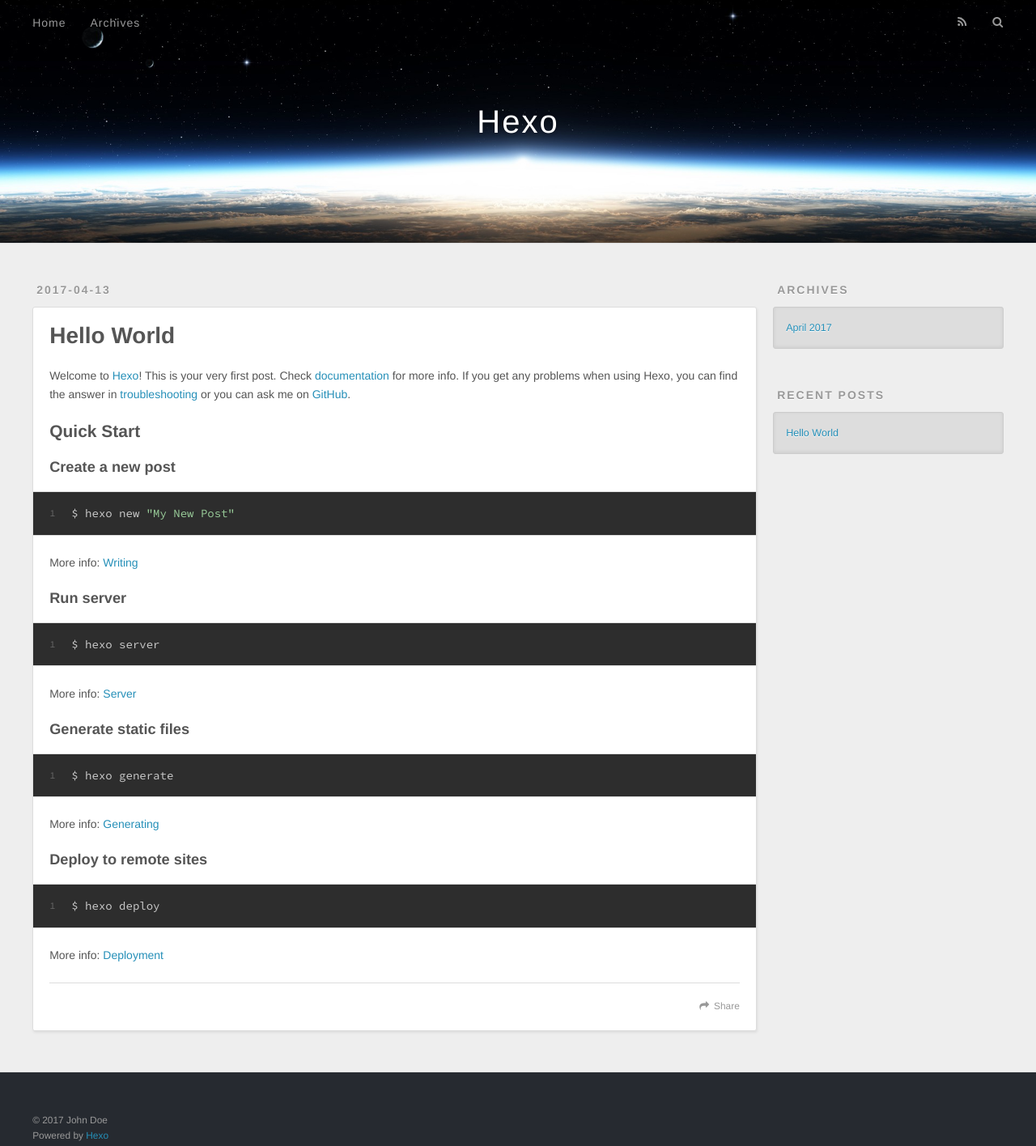
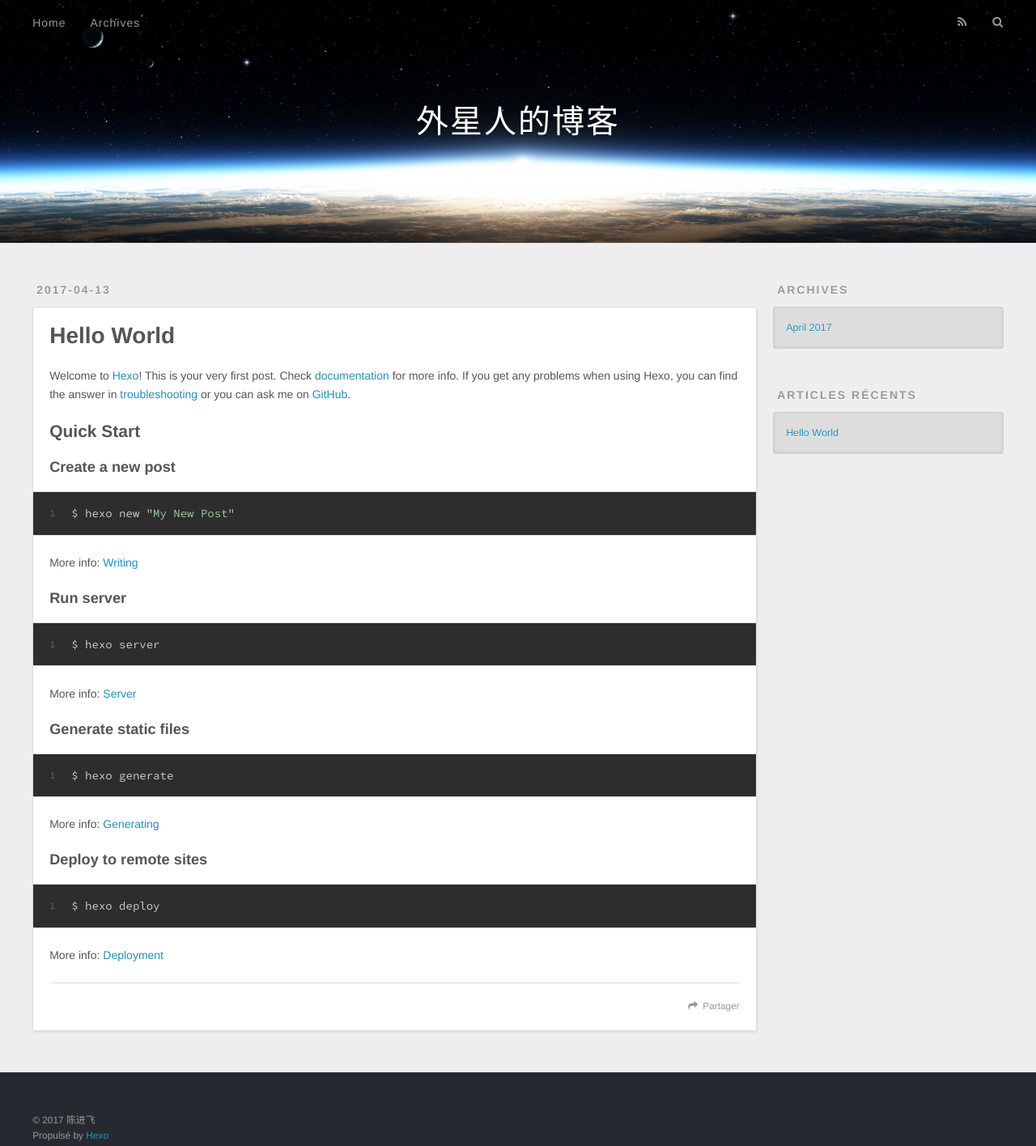
Before and after one commit to chenjf5/chenjf5.github.io, a plain HTML site: page index.html in a window 1280 px wide. Shown: the whole page at 81% size. Drawn offline with nearby package versions, Linux system fonts and the light colour scheme.

Commit message:
Site updated: 2017-04-13 14:40:09

```diff
--- a/index.html
+++ b/index.html
@@ -3,16 +3,16 @@
 <head>
   <meta charset="utf-8">
 
-  <title>Hexo</title>
+  <title>外星人的博客</title>
   <meta name="viewport" content="width=device-width, initial-scale=1, maximum-scale=1">
   <meta property="og:type" content="website">
-<meta property="og:title" content="Hexo">
+<meta property="og:title" content="外星人的博客">
 <meta property="og:url" content="http://yoursite.com/index.html">
-<meta property="og:site_name" content="Hexo">
+<meta property="og:site_name" content="外星人的博客">
 <meta name="twitter:card" content="summary">
-<meta name="twitter:title" content="Hexo">
+<meta name="twitter:title" content="外星人的博客">
 
-    <link rel="alternate" href="/atom.xml" title="Hexo" type="application/atom+xml">
+    <link rel="alternate" href="/atom.xml" title="外星人的博客" type="application/atom+xml">
 
 
     <link rel="icon" href="/favicon.png">
@@ -33,7 +33,7 @@
   <div id="header-outer" class="outer">
     <div id="header-title" class="inner">
       <h1 id="logo-wrap">
-        <a href="/" id="logo">Hexo</a>
+        <a href="/" id="logo">外星人的博客</a>
       </h1>
 
     </div>
@@ -48,9 +48,9 @@
       </nav>
       <nav id="sub-nav">
 
-          <a id="nav-rss-link" class="nav-icon" href="/atom.xml" title="RSS Feed"></a>
+          <a id="nav-rss-link" class="nav-icon" href="/atom.xml" title="Flux RSS"></a>
 
-        <a id="nav-search-btn" class="nav-icon" title="Search"></a>
+        <a id="nav-search-btn" class="nav-icon" title="Rechercher"></a>
       </nav>
       <div id="search-form-wrap">
         <form action="//google.com/search" method="get" accept-charset="UTF-8" class="search-form"><input type="search" name="q" class="search-form-input" placeholder="Search"><button type="submit" class="search-form-submit">&#xF002;</button><input type="hidden" name="sitesearch" value="http://yoursite.com"></form>
@@ -96,7 +96,7 @@
 
     </div>
     <footer class="article-footer">
-      <a data-url="http://yoursite.com/2017/04/13/hello-world/" data-id="cj1g02gki0000isjrfaoay50m" class="article-share-link">Share</a>
+      <a data-url="http://yoursite.com/2017/04/13/hello-world/" data-id="cj1g193bp0000ssjrzunxqa6w" class="article-share-link">Partager</a>
 
 
     </footer>
@@ -131,7 +131,7 @@
 
 
   <div class="widget-wrap">
-    <h3 class="widget-title">Recent Posts</h3>
+    <h3 class="widget-title">Articles récents</h3>
     <div class="widget">
       <ul>
 
@@ -151,8 +151,8 @@
 
   <div class="outer">
     <div id="footer-info" class="inner">
-      &copy; 2017 John Doe<br>
-      Powered by <a href="http://hexo.io/" target="_blank">Hexo</a>
+      &copy; 2017 陈进飞<br>
+      Propulsé by <a href="http://hexo.io/" target="_blank">Hexo</a>
     </div>
   </div>
 </footer>
```
Also changed, not shown: 2017/04/13/hello-world/index.html (+10 -10 lines), archives/2017/04/index.html (+11 -11 lines), archives/2017/index.html (+11 -11 lines), archives/index.html (+11 -11 lines).
